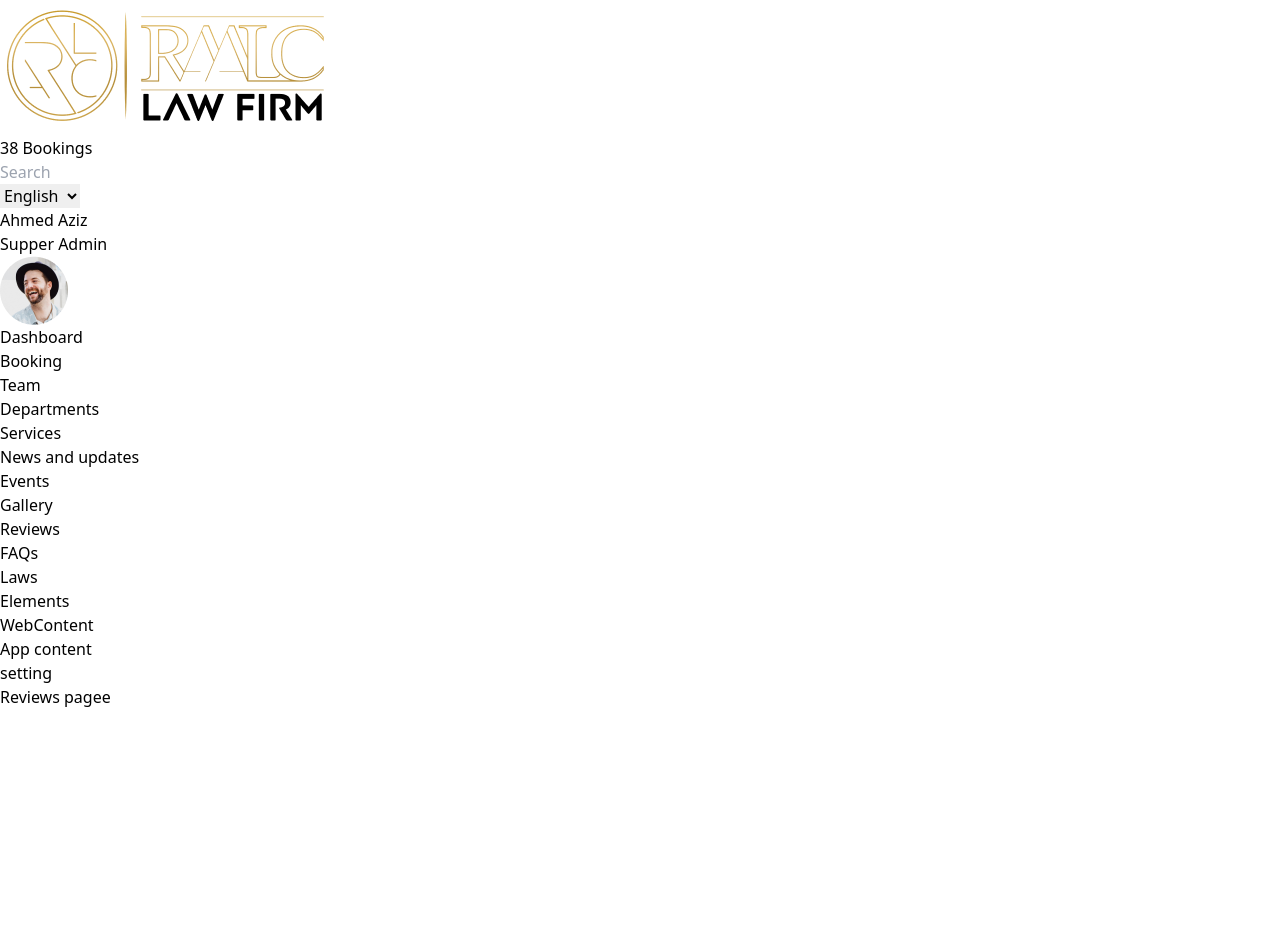
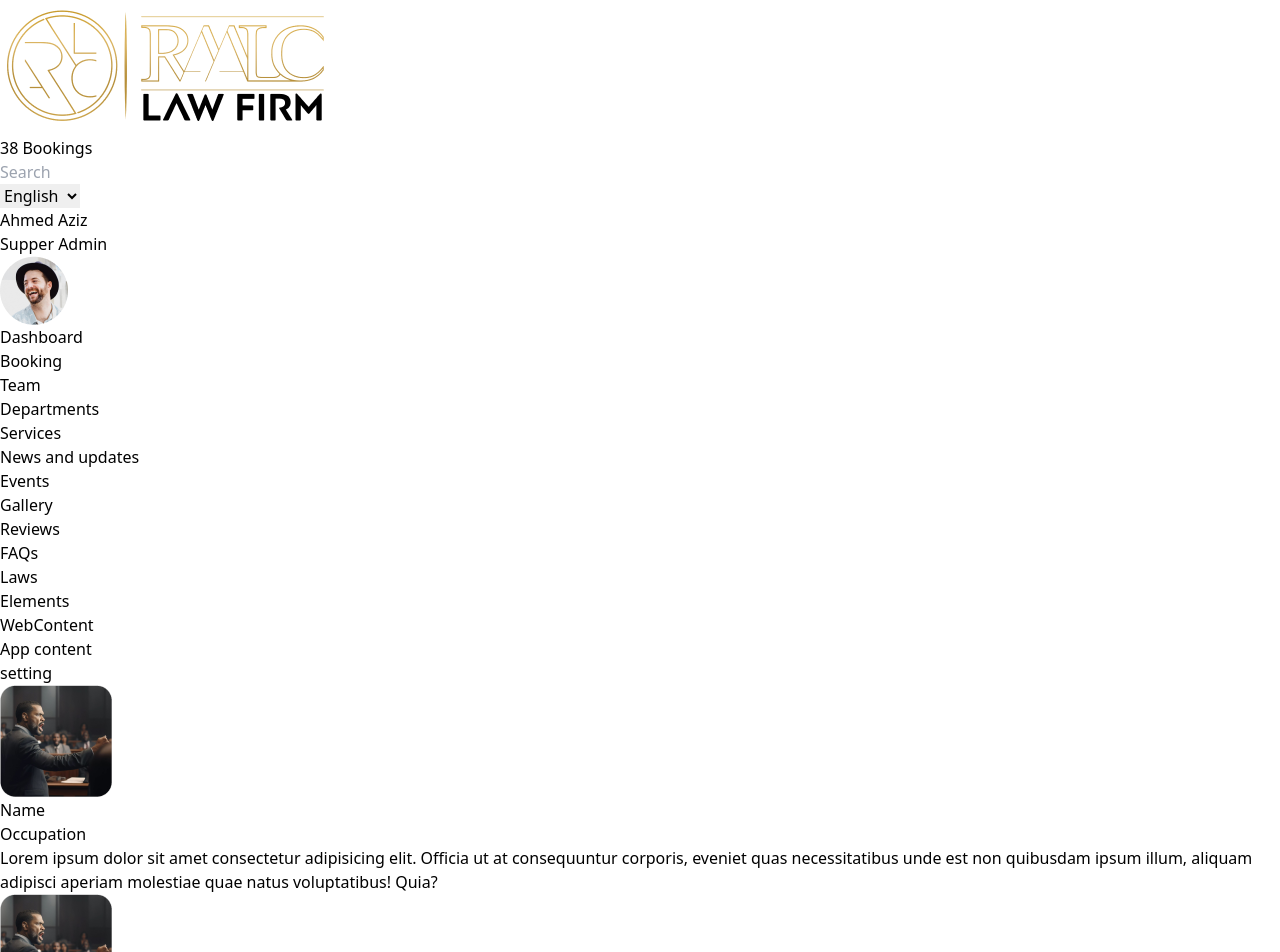
Before and after one commit to Owais2736/React-project, a React (Vite) app: page /review in a window 1280 px wide. Shown: the top 952 px of the page. Before the commit the page ends 800 px from the top, so only its background shows below. Built offline with nearby package versions, Linux system fonts and the light colour scheme.

Commit message:
review page add

```diff
--- a/src/App.jsx
+++ b/src/App.jsx
@@ -1,4 +1,5 @@
 import React from "react"
+import LeftNavbar from "./components/LeftNavbar"
 
 
 function App() {
@@ -6,6 +7,28 @@ function App() {
 
   return (
     <>
+<div className="w-full flex ">
+
+  <div className="w-full">
+    <LeftNavbar/>
+
+  </div>
+
+
+
+<div className="flex gap-3">
+
+
+<div className="w-1/4 h-[300px] bg-gray-100">
+jjs
+</div>
+
+
+</div>
+
+</div>
+
+
 
     </>
   )
--- /dev/null
+++ b/src/Json/reviews.json
@@ -0,0 +1,54 @@
+[
+    {
+        "name" : "Name",
+        "occupation" : "Occupation",
+        "src" : "src/images/Reviews/profile.png",
+        "description" : "Lorem ipsum dolor sit amet consectetur adipisicing elit. Officia ut at consequuntur corporis, eveniet quas necessitatibus unde est non quibusdam ipsum illum, aliquam adipisci aperiam molestiae quae natus voluptatibus! Quia?"
+
+    },
+
+    {
+        "name" : "Name",
+        "occupation" : "Occupation",
+        "src" : "src/images/Reviews/profile.png",
+        "description" : "Lorem ipsum dolor sit amet consectetur adipisicing elit. Officia ut at consequuntur corporis, eveniet quas necessitatibus unde est non quibusdam ipsum illum, aliquam adipisci aperiam molestiae quae natus voluptatibus! Quia?"
+
+    },
+    {
+        "name" : "Name",
+        "occupation" : "Occupation",
+        "src" : "src/images/Reviews/profile.png",
+        "description" : "Lorem ipsum dolor sit amet consectetur adipisicing elit. Officia ut at consequuntur corporis, eveniet quas necessitatibus unde est non quibusdam ipsum illum, aliquam adipisci aperiam molestiae quae natus voluptatibus! Quia?"
+
+    }, {
+        "name" : "Name",
+        "occupation" : "Occupation",
+        "src" : "src/images/Reviews/profile.png",
+        "description" : "Lorem ipsum dolor sit amet consectetur adipisicing elit. Officia ut at consequuntur corporis, eveniet quas necessitatibus unde est non quibusdam ipsum illum, aliquam adipisci aperiam molestiae quae natus voluptatibus! Quia?"
+
+    }, {
+        "name" : "Name",
+        "occupation" : "Occupation",
+        "src" : "src/images/Reviews/profile.png",
+        "description" : "Lorem ipsum dolor sit amet consectetur adipisicing elit. Officia ut at consequuntur corporis, eveniet quas necessitatibus unde est non quibusdam ipsum illum, aliquam adipisci aperiam molestiae quae natus voluptatibus! Quia?"
+
+    }, {
+        "name" : "Name",
+        "occupation" : "Occupation",
+        "src" : "src/images/Reviews/profile.png",
+        "description" : "Lorem ipsum dolor sit amet consectetur adipisicing elit. Officia ut at consequuntur corporis, eveniet quas necessitatibus unde est non quibusdam ipsum illum, aliquam adipisci aperiam molestiae quae natus voluptatibus! Quia?"
+
+    }, {
+        "name" : "Name",
+        "occupation" : "Occupation",
+        "src" : "src/images/Reviews/profile.png",
+        "description" : "Lorem ipsum dolor sit amet consectetur adipisicing elit. Officia ut at consequuntur corporis, eveniet quas necessitatibus unde est non quibusdam ipsum illum, aliquam adipisci aperiam molestiae quae natus voluptatibus! Quia?"
+
+    }, {
+        "name" : "Name",
+        "occupation" : "Occupation",
+        "src" : "src/images/Reviews/profile.png",
+        "description" : "Lorem ipsum dolor sit amet consectetur adipisicing elit. Officia ut at consequuntur corporis, eveniet quas necessitatibus unde est non quibusdam ipsum illum, aliquam adipisci aperiam molestiae quae natus voluptatibus! Quia?"
+
+    }
+]
--- a/src/components/LeftNavbar.jsx
+++ b/src/components/LeftNavbar.jsx
@@ -4,7 +4,7 @@ import { NavLink } from 'react-router-dom';
 function LeftNavbar() {
   return (
     <>
-      <div className='w-1/5 mt-7 max-h-[430px] overflow-y-scroll font-semibold'>
+      <div className='w-[50%] mt-7 max-h-[430px] overflow-y-scroll font-semibold'>
         <ul>
 
           <NavLink to="/" >
--- a/src/main.jsx
+++ b/src/main.jsx
@@ -28,12 +28,12 @@ import AppContent from './pages/AppContent/AppContent.jsx';
 const router = createBrowserRouter([
   {
     path: "/",
-    element: <><Navbar /><LeftNavbar /></>
+    element: <><Navbar /><App/></>
   },
 
   {
     path: "/booking",
-    element: <><Navbar /><LeftNavbar /><Booking /></>
+    element: <><Navbar /><Booking /></>
   },
   {
     path: "/team",
@@ -64,7 +64,7 @@ const router = createBrowserRouter([
 
   {
     path: "/review",
-    element: <><Navbar /><LeftNavbar />< Reviews /></>
+    element: <><Navbar />< Reviews /></>
   },
   {
     path: "/faqs",
--- a/src/pages/Booking/Booking.jsx
+++ b/src/pages/Booking/Booking.jsx
@@ -4,6 +4,7 @@ function Booking() {
   return (
     <div className='bg-slate-800 '>
       Booking web
+
     </div>
   )
 }
--- a/src/pages/Reviews/Reviews.jsx
+++ b/src/pages/Reviews/Reviews.jsx
@@ -1,10 +1,57 @@
 import React from 'react'
+import LeftNavbar from '../../components/LeftNavbar'
+import reviews from "../../Json/reviews.json"
+
 
 function Reviews() {
   return (
-    <div>
-      Reviews pagee
-    </div>
+    <>
+      <div className="w-full flex ">
+
+        <div className="w-[40%]">
+
+          <LeftNavbar />
+
+        </div>
+
+
+
+        <div className="flex p-7 flex-wrap w-[77%] ml-[-250px] bg-gray-100">
+
+
+          {reviews.map(review => {
+            return (
+              <div className='w-1/3 p-3 bg-[white]  border-2 rounded-[30px] flex flex-col gap-3 h-[250px]'>
+
+                <div className='flex gap-3 items-center '>
+                  <div className='w-[100px] h-[100px]'>
+                    <img className='w-full h-full' src={review.src} alt="" />
+                  </div>
+
+                  <div className='font-semibold'>
+                    <h2 className=''>{review.name}</h2>
+                    <p >{review.occupation}</p>
+                  </div>
+
+                </div>
+
+                <div>
+                  <p className='text-[12px]'>{review.description}</p>
+                </div>
+
+
+              </div>
+            )
+          })
+          }
+
+
+
+        </div>
+
+      </div>
+
+    </>
   )
 }
 
```
Also changed, not shown: src/images/Reviews/profile.png (added).
